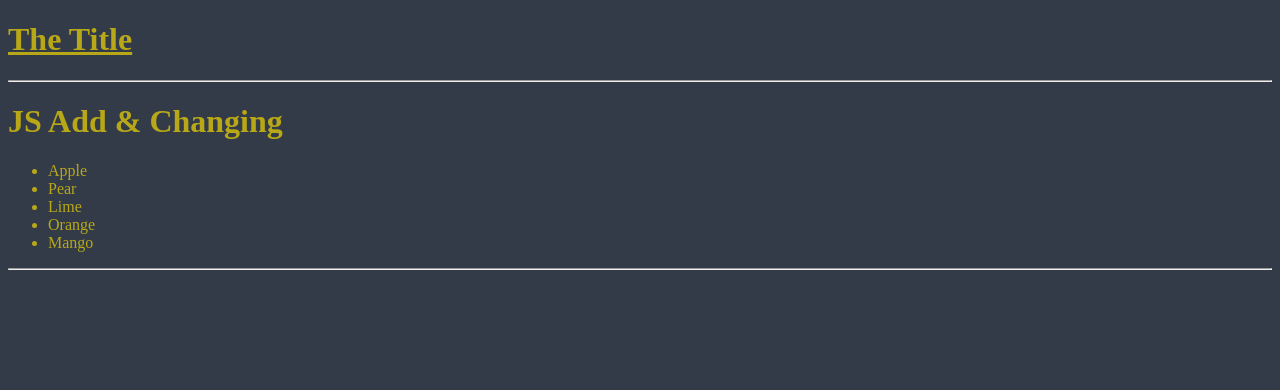
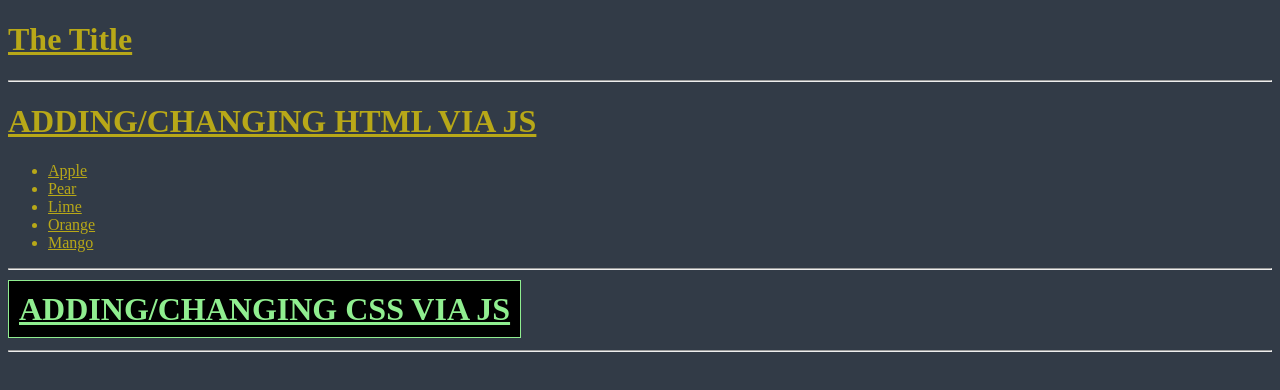
Before and after one commit to Kye-Working/JS-Cheat-sheet-P2, a plain HTML site: page index.html in a window 1280 px wide. Drawn offline with Linux system fonts and the light colour scheme.

Commit message:
Adding/Changing CSS via JS
- Added adding/changing CSS via JS

```diff
--- a/index.html
+++ b/index.html
@@ -9,13 +9,15 @@
   <body>
     <h1><u id="Title1">Test</u></h1>
     <hr />
-    <div id="JSchanges">
+    <u id="JSchanges">
       <ul id="fruit">
         <li>Apple</li>
         <li>Pear</li>
         <li>Orange</li>
       </ul>
-    </div>
+    </u>
+    <h1><u id="Title2">ADDING/CHANGING CSS VIA JS</u></h1>
+    <hr />
     <script type="module" src="index.js"></script>
   </body>
 </html>
--- a/index.js
+++ b/index.js
@@ -92,7 +92,7 @@ console.log("\n");
 /*.innerHTML : can be used but more valnerable*/
 const myDiv1 = document.querySelector("#JSchanges");
 const Heading = document.createElement("h1");
-Heading.innerHTML = "JS Add & Changing";
+Heading.textContent = "ADDING/CHANGING HTML VIA JS";
 /*prepend() for the top*/
 myDiv1.prepend(Heading);
 
@@ -111,3 +111,13 @@ myList2.insertBefore(Listitem2, myList2.getElementsByTagName("li")[2]);
 const myDiv2 = document.querySelector("#JSchanges");
 const line = document.createElement("hr");
 myDiv2.append(line);
+
+/*CSS - add/change properties*/
+const title = document.getElementById("Title2");
+
+title.style.backgroundColor = "black";
+title.style.color = "lightgreen";
+title.style.fontFamily = "Charcoal";
+title.style.border = "1px solid";
+title.style.textAlign = "center";
+title.style.padding = "10px";
```
